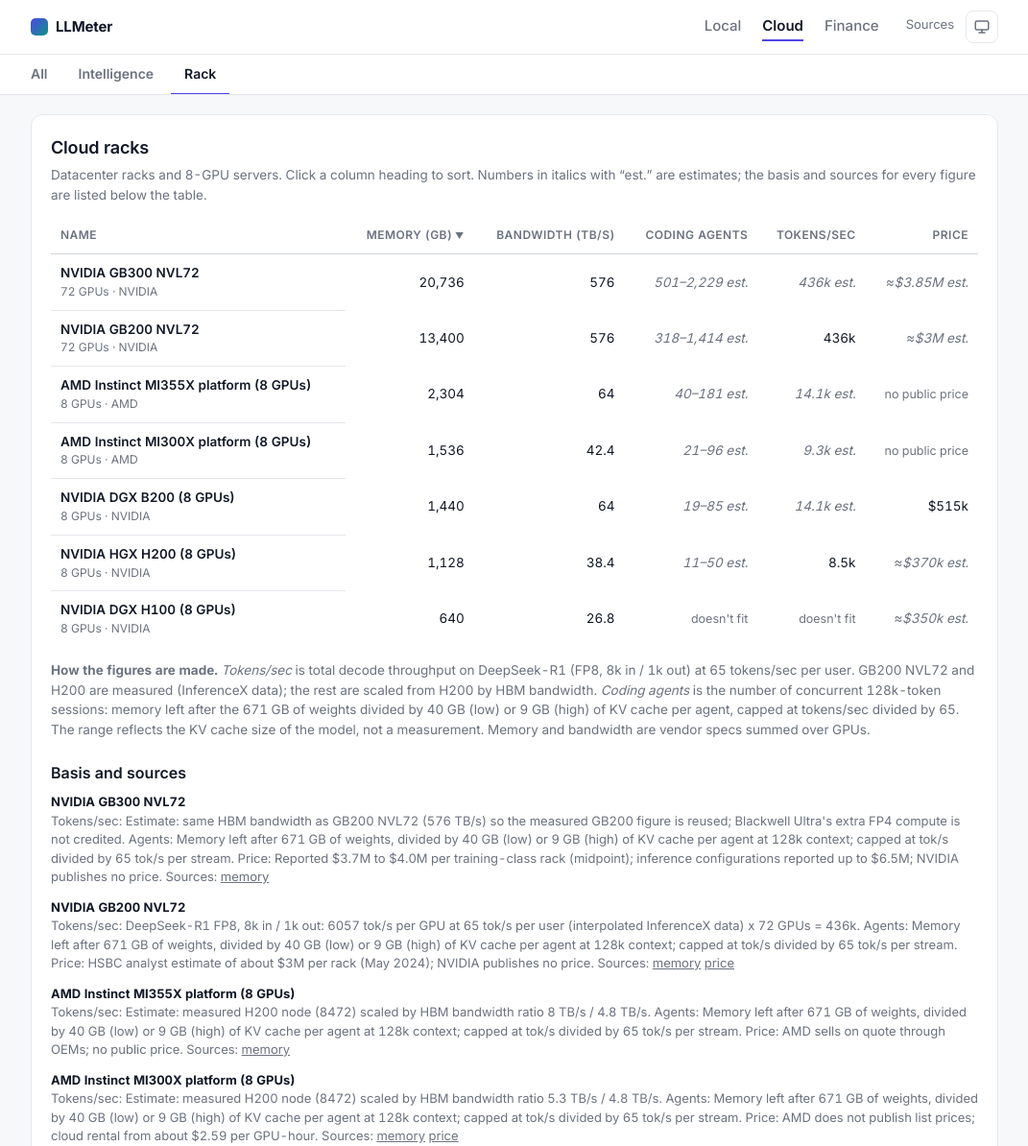
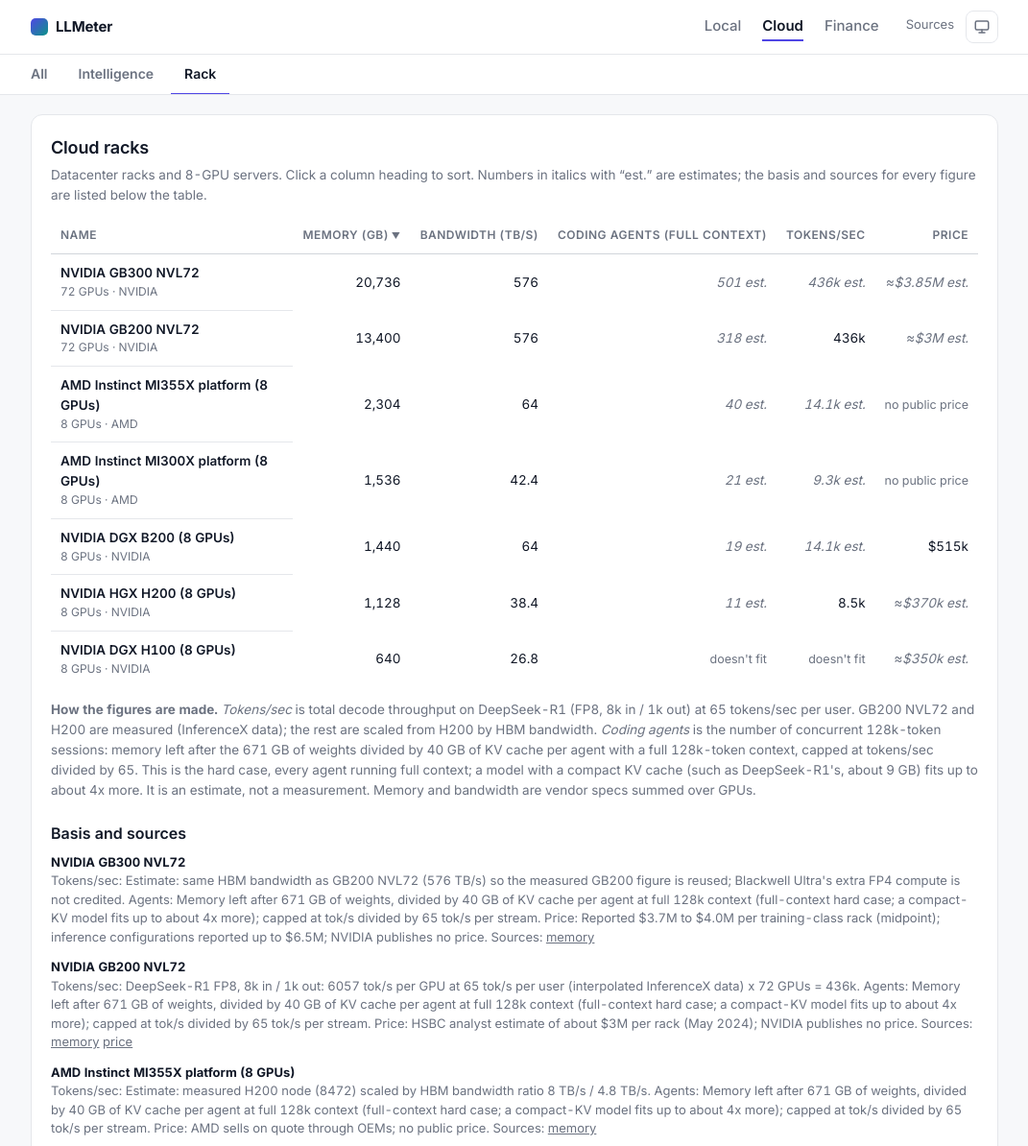
Before and after one commit to maxgerashenko/LLMeter, a plain HTML site: page docs/cloud-rack.html in a window 1280 px wide. Shown: the top 1194 px of the page at 96% size, without its empty margins (104-1175 px from the left). Drawn offline with Linux system fonts and the light colour scheme.

Commit message:
Cloud Rack: show coding agents for full-context agents

```diff
--- a/docs/assets/cloud-rack.js
+++ b/docs/assets/cloud-rack.js
@@ -52,7 +52,7 @@
         el("th", { scope: "row", class: "cr-name" }, [r.name, el("span", { class: "cr-vendor", text: r.gpus + " GPUs · " + r.vendor })]),
         el("td", { class: "num", text: fmt(r.memory_gb) }),
         el("td", { class: "num", text: String(r.bandwidth_tbs) }),
-        fits ? el("td", { class: "num est" }, [fmt(r.agents_low) + "–" + fmt(r.agents_high) + " est."])
+        fits ? el("td", { class: "num est" }, [fmt(r.agents_low) + " est."])
              : el("td", { class: "num" }, [el("span", { class: "cr-nofit", text: "doesn't fit" })]),
         fits ? el("td", { class: "num" + (r.tok_s_status === "estimate" ? " est" : "") }, [fmtTok(r.tok_s) + est(r.tok_s_status)])
              : el("td", { class: "num" }, [el("span", { class: "cr-nofit", text: "doesn't fit" })]),
@@ -83,7 +83,7 @@
       return r;
     });
     document.getElementById("cr-basis").innerHTML =
-      "<p><strong>How the figures are made.</strong> <em>Tokens/sec</em> is total decode throughput on DeepSeek-R1 (FP8, 8k in / 1k out) at 65 tokens/sec per user. GB200 NVL72 and H200 are measured (InferenceX data); the rest are scaled from H200 by HBM bandwidth. <em>Coding agents</em> is the number of concurrent 128k-token sessions: memory left after the 671 GB of weights divided by 40 GB (low) or 9 GB (high) of KV cache per agent, capped at tokens/sec divided by 65. The range reflects the KV cache size of the model, not a measurement. Memory and bandwidth are vendor specs summed over GPUs.</p>";
+      "<p><strong>How the figures are made.</strong> <em>Tokens/sec</em> is total decode throughput on DeepSeek-R1 (FP8, 8k in / 1k out) at 65 tokens/sec per user. GB200 NVL72 and H200 are measured (InferenceX data); the rest are scaled from H200 by HBM bandwidth. <em>Coding agents</em> is the number of concurrent 128k-token sessions: memory left after the 671 GB of weights divided by 40 GB of KV cache per agent with a full 128k-token context, capped at tokens/sec divided by 65. This is the hard case, every agent running full context; a model with a compact KV cache (such as DeepSeek-R1's, about 9 GB) fits up to about 4x more. It is an estimate, not a measurement. Memory and bandwidth are vendor specs summed over GPUs.</p>";
     render();
   }).catch(function () { tbody.innerHTML = '<tr><td colspan="6" class="muted">Could not load data.</td></tr>'; });
 })();
--- a/docs/cloud-rack.html
+++ b/docs/cloud-rack.html
@@ -40,7 +40,7 @@
               <th scope="col" class="sortable" data-key="name" aria-sort="none"><button type="button">Name</button></th>
               <th scope="col" class="num sortable" data-key="memory_gb" aria-sort="none"><button type="button">Memory (GB)</button></th>
               <th scope="col" class="num sortable" data-key="bandwidth_tbs" aria-sort="none"><button type="button">Bandwidth (TB/s)</button></th>
-              <th scope="col" class="num sortable" data-key="agents_low" aria-sort="none"><button type="button">Coding agents</button></th>
+              <th scope="col" class="num sortable" data-key="agents_low" aria-sort="none"><button type="button">Coding agents (full context)</button></th>
               <th scope="col" class="num sortable" data-key="tok_s" aria-sort="none"><button type="button">Tokens/sec</button></th>
               <th scope="col" class="num sortable" data-key="price_usd" aria-sort="none"><button type="button">Price</button></th>
             </tr>
--- a/docs/data/cloud-racks-2026-11-18.csv
+++ b/docs/data/cloud-racks-2026-11-18.csv
@@ -1,8 +1,8 @@
 rack_id,name,vendor,gpus,memory_gb,bandwidth_tbs,agents_low,agents_high,tok_s,tok_s_status,price_usd,price_status,price_note,memory_source,bandwidth_source,tok_s_basis,agents_basis,price_source
-gb300-nvl72,NVIDIA GB300 NVL72,NVIDIA,72,20736,576,501,2229,436000,estimate,3850000,estimate,"Reported $3.7M to $4.0M per training-class rack (midpoint); inference configurations reported up to $6.5M; NVIDIA publishes no price",https://gpusmith.com/hardware/systems/nvidia-gb300-nvl72,https://gpusmith.com/hardware/systems/nvidia-gb300-nvl72,"Estimate: same HBM bandwidth as GB200 NVL72 (576 TB/s) so the measured GB200 figure is reused; Blackwell Ultra's extra FP4 compute is not credited","Memory left after 671 GB of weights, divided by 40 GB (low) or 9 GB (high) of KV cache per agent at 128k context; capped at tok/s divided by 65 tok/s per stream",https://gpusmith.com/hardware/systems/nvidia-gb300-nvl72
-gb200-nvl72,NVIDIA GB200 NVL72,NVIDIA,72,13400,576,318,1414,436000,measured,3000000,estimate,"HSBC analyst estimate of about $3M per rack (May 2024); NVIDIA publishes no price",https://fal.ai/learn/serverless/nvidia-gb200-price,https://fal.ai/learn/serverless/nvidia-gb200-price,"DeepSeek-R1 FP8, 8k in / 1k out: 6057 tok/s per GPU at 65 tok/s per user (interpolated InferenceX data) x 72 GPUs = 436k","Memory left after 671 GB of weights, divided by 40 GB (low) or 9 GB (high) of KV cache per agent at 128k context; capped at tok/s divided by 65 tok/s per stream",https://intuitionlabs.ai/articles/data-center-gpu-prices
-b200-8gpu,NVIDIA DGX B200 (8 GPUs),NVIDIA,8,1440,64,19,85,14100,estimate,515000,measured,"DGX B200 list near $515k; HGX B200 servers $400k to $500k",https://www.gpu.fm/buying-guide,https://www.glennklockwood.com/garden/processors/b200,"Estimate: measured H200 node (8472) scaled by HBM bandwidth ratio 8 TB/s / 4.8 TB/s","Memory left after 671 GB of weights, divided by 40 GB (low) or 9 GB (high) of KV cache per agent at 128k context; capped at tok/s divided by 65 tok/s per stream",https://intuitionlabs.ai/articles/data-center-gpu-prices
-h200-8gpu,NVIDIA HGX H200 (8 GPUs),NVIDIA,8,1128,38.4,11,50,8470,measured,370000,estimate,"HGX H200 8-GPU server $320k to $420k, about $370k typical (reseller report)",https://www.gpu.fm/buying-guide,https://www.gpu.fm/buying-guide,"DeepSeek-R1 FP8, 8k in / 1k out: 1059 tok/s per GPU at 65 tok/s per user (interpolated InferenceX data) x 8 GPUs = 8.5k","Memory left after 671 GB of weights, divided by 40 GB (low) or 9 GB (high) of KV cache per agent at 128k context; capped at tok/s divided by 65 tok/s per stream",https://intuitionlabs.ai/articles/data-center-gpu-prices
+gb300-nvl72,NVIDIA GB300 NVL72,NVIDIA,72,20736,576,501,2229,436000,estimate,3850000,estimate,"Reported $3.7M to $4.0M per training-class rack (midpoint); inference configurations reported up to $6.5M; NVIDIA publishes no price",https://gpusmith.com/hardware/systems/nvidia-gb300-nvl72,https://gpusmith.com/hardware/systems/nvidia-gb300-nvl72,"Estimate: same HBM bandwidth as GB200 NVL72 (576 TB/s) so the measured GB200 figure is reused; Blackwell Ultra's extra FP4 compute is not credited","Memory left after 671 GB of weights, divided by 40 GB of KV cache per agent at full 128k context (full-context hard case; a compact-KV model fits up to about 4x more); capped at tok/s divided by 65 tok/s per stream",https://gpusmith.com/hardware/systems/nvidia-gb300-nvl72
+gb200-nvl72,NVIDIA GB200 NVL72,NVIDIA,72,13400,576,318,1414,436000,measured,3000000,estimate,"HSBC analyst estimate of about $3M per rack (May 2024); NVIDIA publishes no price",https://fal.ai/learn/serverless/nvidia-gb200-price,https://fal.ai/learn/serverless/nvidia-gb200-price,"DeepSeek-R1 FP8, 8k in / 1k out: 6057 tok/s per GPU at 65 tok/s per user (interpolated InferenceX data) x 72 GPUs = 436k","Memory left after 671 GB of weights, divided by 40 GB of KV cache per agent at full 128k context (full-context hard case; a compact-KV model fits up to about 4x more); capped at tok/s divided by 65 tok/s per stream",https://intuitionlabs.ai/articles/data-center-gpu-prices
+b200-8gpu,NVIDIA DGX B200 (8 GPUs),NVIDIA,8,1440,64,19,85,14100,estimate,515000,measured,"DGX B200 list near $515k; HGX B200 servers $400k to $500k",https://www.gpu.fm/buying-guide,https://www.glennklockwood.com/garden/processors/b200,"Estimate: measured H200 node (8472) scaled by HBM bandwidth ratio 8 TB/s / 4.8 TB/s","Memory left after 671 GB of weights, divided by 40 GB of KV cache per agent at full 128k context (full-context hard case; a compact-KV model fits up to about 4x more); capped at tok/s divided by 65 tok/s per stream",https://intuitionlabs.ai/articles/data-center-gpu-prices
+h200-8gpu,NVIDIA HGX H200 (8 GPUs),NVIDIA,8,1128,38.4,11,50,8470,measured,370000,estimate,"HGX H200 8-GPU server $320k to $420k, about $370k typical (reseller report)",https://www.gpu.fm/buying-guide,https://www.gpu.fm/buying-guide,"DeepSeek-R1 FP8, 8k in / 1k out: 1059 tok/s per GPU at 65 tok/s per user (interpolated InferenceX data) x 8 GPUs = 8.5k","Memory left after 671 GB of weights, divided by 40 GB of KV cache per agent at full 128k context (full-context hard case; a compact-KV model fits up to about 4x more); capped at tok/s divided by 65 tok/s per stream",https://intuitionlabs.ai/articles/data-center-gpu-prices
 h100-8gpu,NVIDIA DGX H100 (8 GPUs),NVIDIA,8,640,26.8,,,,no_fit,350000,estimate,"DGX H100 sells for about $300k to $400k (midpoint); HGX board alone $250k to $320k",https://www.gpu.fm/buying-guide,https://www.nvidia.com/en-us/data-center/h100/,"Reference model (DeepSeek-R1 FP8, about 671 GB of weights) does not fit in 640 GB",does not fit,https://intuitionlabs.ai/articles/data-center-gpu-prices
-mi355x-8gpu,AMD Instinct MI355X platform (8 GPUs),AMD,8,2304,64,40,181,14100,estimate,,none,"AMD sells on quote through OEMs; no public price",https://flopper.io/system/amd-instinct-mi355x-platform,https://flopper.io/system/amd-instinct-mi355x-platform,"Estimate: measured H200 node (8472) scaled by HBM bandwidth ratio 8 TB/s / 4.8 TB/s","Memory left after 671 GB of weights, divided by 40 GB (low) or 9 GB (high) of KV cache per agent at 128k context; capped at tok/s divided by 65 tok/s per stream",https://flopper.io/system/amd-instinct-mi355x-platform
-mi300x-8gpu,AMD Instinct MI300X platform (8 GPUs),AMD,8,1536,42.4,21,96,9350,estimate,,none,"AMD does not publish list prices; cloud rental from about $2.59 per GPU-hour",https://www.gpu.fm/buying-guide,https://www.gpu.fm/buying-guide,"Estimate: measured H200 node (8472) scaled by HBM bandwidth ratio 5.3 TB/s / 4.8 TB/s","Memory left after 671 GB of weights, divided by 40 GB (low) or 9 GB (high) of KV cache per agent at 128k context; capped at tok/s divided by 65 tok/s per stream",https://intuitionlabs.ai/articles/data-center-gpu-prices
+mi355x-8gpu,AMD Instinct MI355X platform (8 GPUs),AMD,8,2304,64,40,181,14100,estimate,,none,"AMD sells on quote through OEMs; no public price",https://flopper.io/system/amd-instinct-mi355x-platform,https://flopper.io/system/amd-instinct-mi355x-platform,"Estimate: measured H200 node (8472) scaled by HBM bandwidth ratio 8 TB/s / 4.8 TB/s","Memory left after 671 GB of weights, divided by 40 GB of KV cache per agent at full 128k context (full-context hard case; a compact-KV model fits up to about 4x more); capped at tok/s divided by 65 tok/s per stream",https://flopper.io/system/amd-instinct-mi355x-platform
+mi300x-8gpu,AMD Instinct MI300X platform (8 GPUs),AMD,8,1536,42.4,21,96,9350,estimate,,none,"AMD does not publish list prices; cloud rental from about $2.59 per GPU-hour",https://www.gpu.fm/buying-guide,https://www.gpu.fm/buying-guide,"Estimate: measured H200 node (8472) scaled by HBM bandwidth ratio 5.3 TB/s / 4.8 TB/s","Memory left after 671 GB of weights, divided by 40 GB of KV cache per agent at full 128k context (full-context hard case; a compact-KV model fits up to about 4x more); capped at tok/s divided by 65 tok/s per stream",https://intuitionlabs.ai/articles/data-center-gpu-prices
```
Also changed, not shown: data/cloud-racks-2026-11-18.csv (+6 -6 lines).
